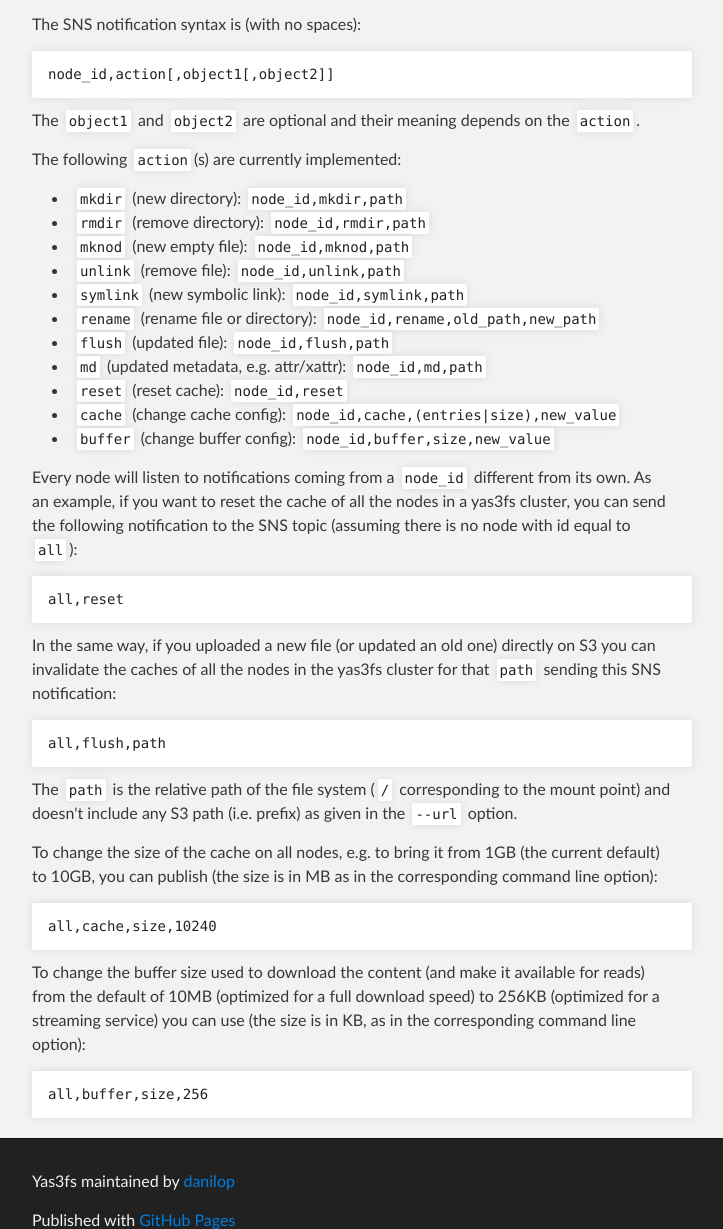
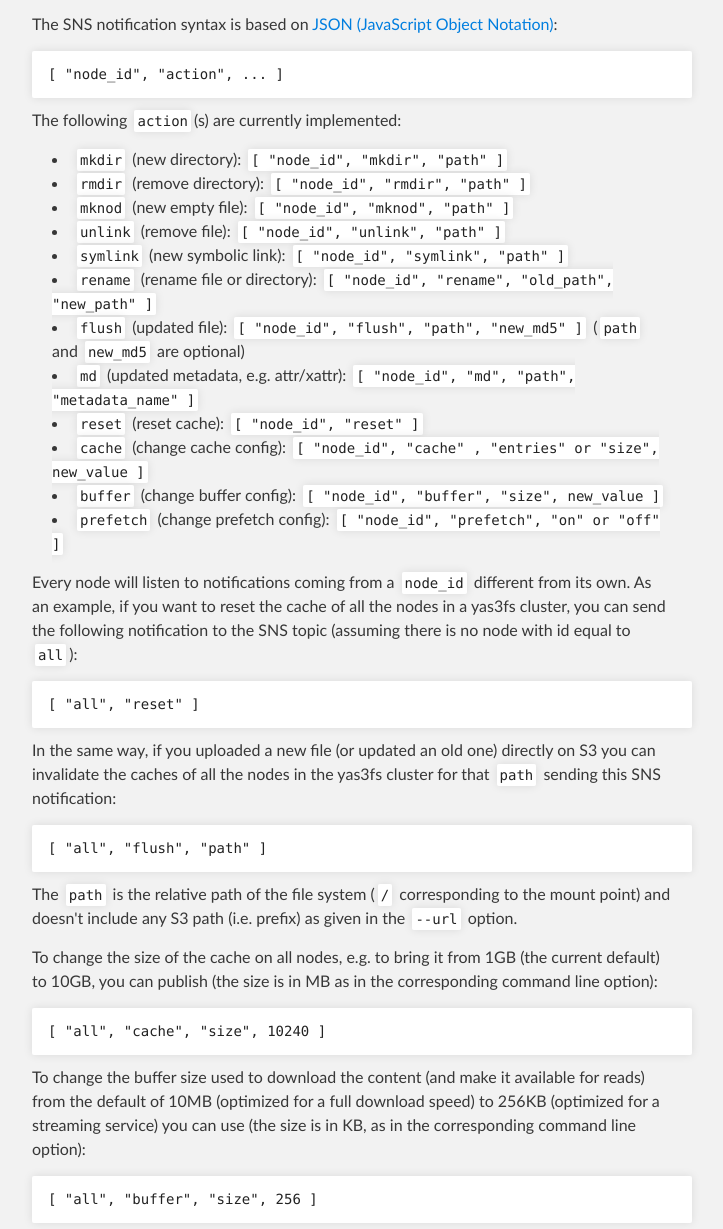
Before and after one commit to danilop/yas3fs, a plain HTML site: page index.html in a window 1280 px wide. Shown: the part 4317-5546 px from the top of the page, without its empty margins (288-1011 px from the left). Drawn offline with Linux system fonts and the light colour scheme.

```diff
--- a/index.html
+++ b/index.html
@@ -212,60 +212,60 @@
 <ul>
 <li>You can listen to the SNS topic to be updated on changes on S3 (if their are done through yas3fs)</li>
 <li>You can publish on the SNS topic to manage the overall "cluster" of yas3fs nodes</li>
-</ul><p>The SNS notification syntax is (with no spaces):</p>
+</ul><p>The SNS notification syntax is based on <a href="http://www.json.org">JSON (JavaScript Object Notation)</a>:</p>
 
-<pre><code>node_id,action[,object1[,object2]]
+<pre><code>[ "node_id", "action", ... ]
 </code></pre>
-
-<p>The <code>object1</code> and <code>object2</code> are optional and their meaning depends on the <code>action</code>.</p>
 
 <p>The following <code>action</code>(s) are currently implemented:</p>
 
 <ul>
 <li>
-<code>mkdir</code> (new directory): <code>node_id,mkdir,path</code>
+<code>mkdir</code> (new directory): <code>[ "node_id", "mkdir", "path" ]</code>
 </li>
 <li>
-<code>rmdir</code> (remove directory): <code>node_id,rmdir,path</code>
+<code>rmdir</code> (remove directory): <code>[ "node_id", "rmdir", "path" ]</code>
 </li>
 <li>
-<code>mknod</code> (new empty file): <code>node_id,mknod,path</code>
+<code>mknod</code> (new empty file): <code>[ "node_id", "mknod", "path" ]</code>
 </li>
 <li>
-<code>unlink</code> (remove file): <code>node_id,unlink,path</code>
+<code>unlink</code> (remove file): <code>[ "node_id", "unlink", "path" ]</code>
 </li>
 <li>
-<code>symlink</code> (new symbolic link): <code>node_id,symlink,path</code>
+<code>symlink</code> (new symbolic link): <code>[ "node_id", "symlink", "path" ]</code>
 </li>
 <li>
-<code>rename</code> (rename file or directory): <code>node_id,rename,old_path,new_path</code>
+<code>rename</code> (rename file or directory): <code>[ "node_id", "rename", "old_path", "new_path" ]</code>
 </li>
 <li>
-<code>flush</code> (updated file): <code>node_id,flush,path</code>
+<code>flush</code> (updated file): <code>[ "node_id", "flush", "path", "new_md5" ]</code> (<code>path</code> and <code>new_md5</code> are optional)</li>
+<li>
+<code>md</code> (updated metadata, e.g. attr/xattr): <code>[ "node_id", "md", "path", "metadata_name" ]</code>
 </li>
 <li>
-<code>md</code> (updated metadata, e.g. attr/xattr): <code>node_id,md,path</code>
+<code>reset</code> (reset cache): <code>[ "node_id", "reset" ]</code>
 </li>
 <li>
-<code>reset</code> (reset cache): <code>node_id,reset</code>
+<code>cache</code> (change cache config): <code>[ "node_id", "cache" , "entries" or "size", new_value ]</code>
 </li>
 <li>
-<code>cache</code> (change cache config): <code>node_id,cache,(entries|size),new_value</code>
+<code>buffer</code> (change buffer config): <code>[ "node_id", "buffer", "size", new_value ]</code>
 </li>
 <li>
-<code>buffer</code> (change buffer config): <code>node_id,buffer,size,new_value</code>
+<code>prefetch</code> (change prefetch config): <code>[ "node_id", "prefetch", "on" or "off" ]</code>
 </li>
 </ul><p>Every node will listen to notifications coming from a <code>node_id</code> different from its own.
 As an example, if you want to reset the cache of all the nodes in a yas3fs cluster,
 you can send the following notification to the SNS topic (assuming there is no node with id equal to <code>all</code>):</p>
 
-<pre><code>all,reset
+<pre><code>[ "all", "reset" ]
 </code></pre>
 
 <p>In the same way, if you uploaded a new file (or updated an old one) directly on S3
 you can invalidate the caches of all the nodes in the yas3fs cluster for that <code>path</code> sending this SNS notification:</p>
 
-<pre><code>all,flush,path
+<pre><code>[ "all", "flush", "path" ]
 </code></pre>
 
 <p>The <code>path</code> is the relative path of the file system (<code>/</code> corresponding to the mount point)
@@ -274,12 +274,17 @@
 <p>To change the size of the cache on all nodes, e.g. to bring it from 1GB (the current default) to 10GB,
 you can publish (the size is in MB as in the corresponding command line option):</p>
 
-<pre><code>all,cache,size,10240
+<pre><code>[ "all", "cache", "size", 10240 ]
 </code></pre>
 
 <p>To change the buffer size used to download the content (and make it available for reads) from the default of 10MB (optimized for a full download speed) to 256KB (optimized for a streaming service) you can use (the size is in KB, as in the corresponding command line option):</p>
 
-<pre><code>all,buffer,size,256
+<pre><code>[ "all", "buffer", "size", 256 ]
+</code></pre>
+
+<p>Similarly, to activate download prefetch on all nodes you can use:</p>
+
+<pre><code>[ "all", "prefetch", "on" ]
 </code></pre>
       </section>
     </div>
```
Also changed, not shown: params.json (+1 -1 lines).
